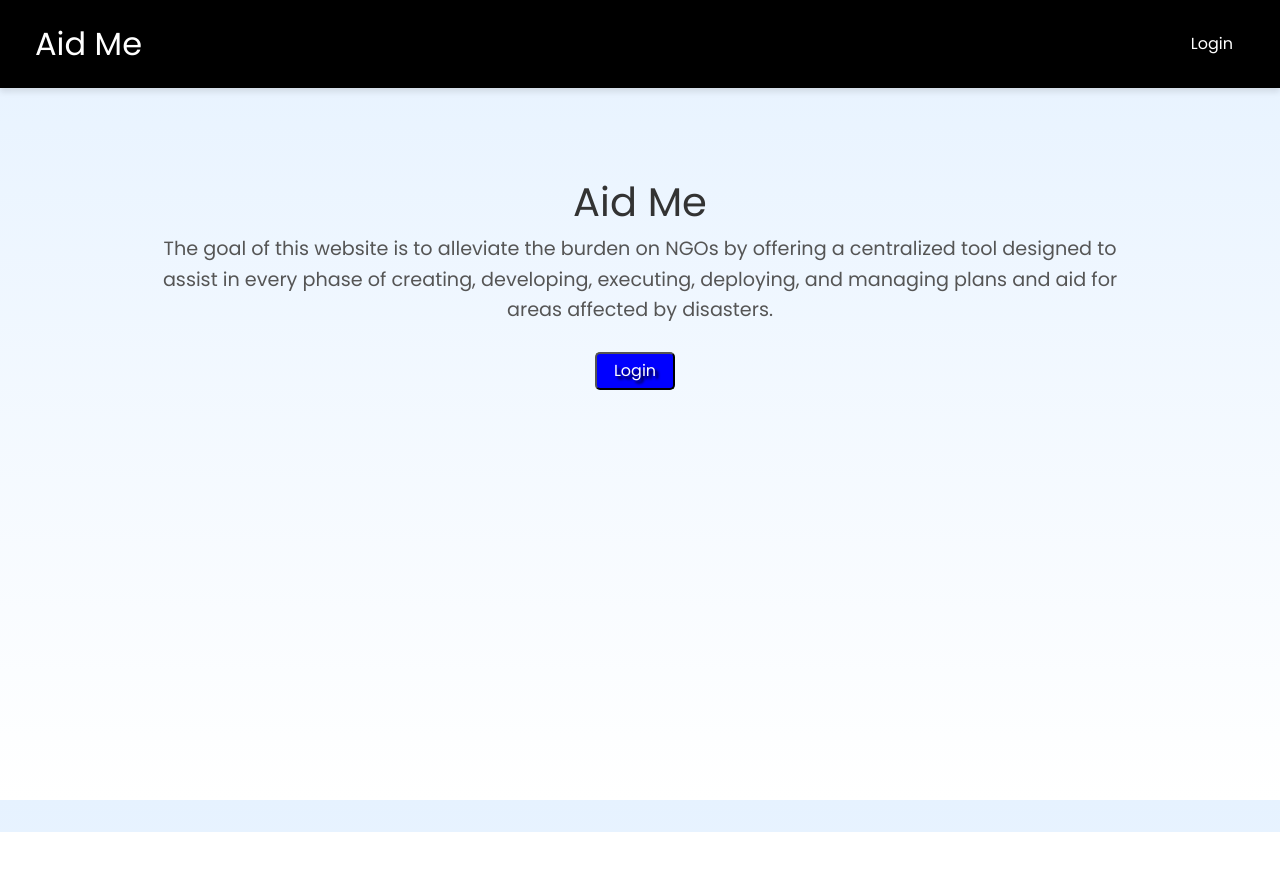
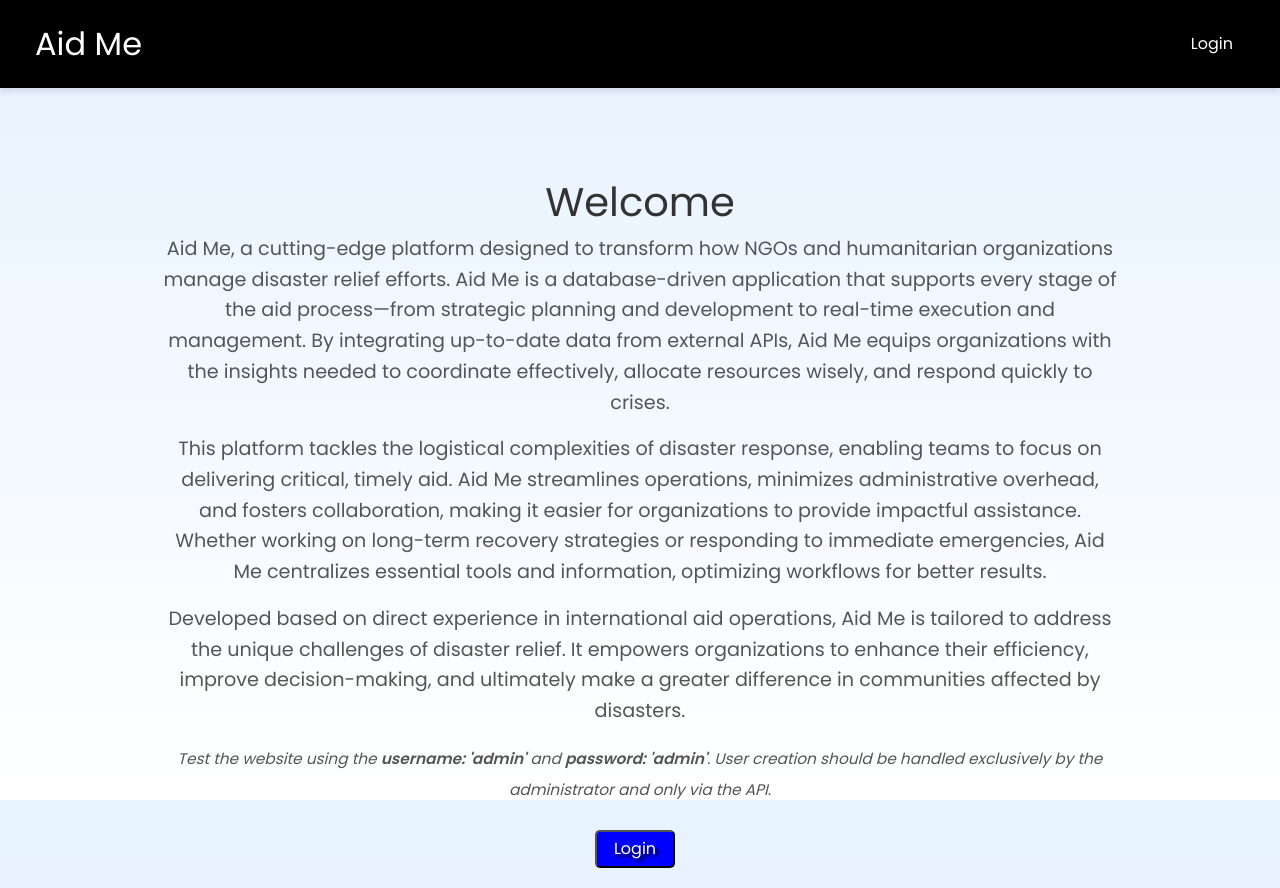
Before and after one commit to RodolphVanRomondt/AID_ME, a React (Create React App) app in the folder frontend/: page / in a window 1280 px wide. Before the commit the page ends 832 px from the top, so only its background shows below. Built offline with nearby package versions, Linux system fonts and the light colour scheme; no server answers; the HTML template or start-up script is replaced by a standard one.

Commit message:
add a more detailed description of the web application

```diff
--- a/frontend/src/homepage/Home.js
+++ b/frontend/src/homepage/Home.js
@@ -6,16 +6,33 @@ import "./Home.css";
 function Home({ user }) {
   return (
     <div className="Home">
-      <h1>Aid Me</h1>
-      <p>The goal of this website is to alleviate the burden on NGOs
-        by offering a centralized tool designed to assist in every
-        phase of creating, developing, executing, deploying, and
-        managing plans and aid for areas affected by disasters.</p>
       {user ?
-        <h2>Welcome Back, {user.firstName}</h2> :
+        <h1>Welcome Back, {user.firstName}</h1> :
+        <h1>Welcome</h1>}
+      <p>Aid Me, a cutting-edge platform designed to transform how NGOs and humanitarian organizations manage disaster relief efforts.
+        Aid Me is a database-driven application that supports every stage of the aid process—from strategic planning and development to real-time
+        execution and management. By integrating up-to-date data from external APIs, Aid Me equips organizations with the insights needed to
+        coordinate effectively, allocate resources wisely, and respond quickly to crises.</p>
+
+      <p>This platform tackles the logistical complexities of disaster response, enabling teams to focus on delivering critical, timely aid.
+        Aid Me streamlines operations, minimizes administrative overhead, and fosters collaboration, making it easier for organizations to
+        provide impactful assistance. Whether working on long-term recovery strategies or responding to immediate emergencies, Aid Me
+        centralizes essential tools and information, optimizing workflows for better results.</p>
+
+      <p>Developed based on direct experience in international aid operations, Aid Me is tailored to address the unique challenges of disaster relief.
+        It empowers organizations to enhance their efficiency, improve decision-making, and ultimately make a greater difference in communities
+        affected by disasters.</p>
+
+      {user ?
+        "" :
         <div>
+          <p>
+            <small>
+              <i>Test the website using the <strong>username: 'admin'</strong> and <strong>password: 'admin'</strong>.
+                User creation should be handled exclusively by the administrator and only via the API.</i>
+            </small>
+          </p>
           <Link to="/login"><button>Login</button></Link>
-          {/* <Link to="/signup"><button>Sign Up</button></Link> */}
         </div>
       }
     </div>
```
